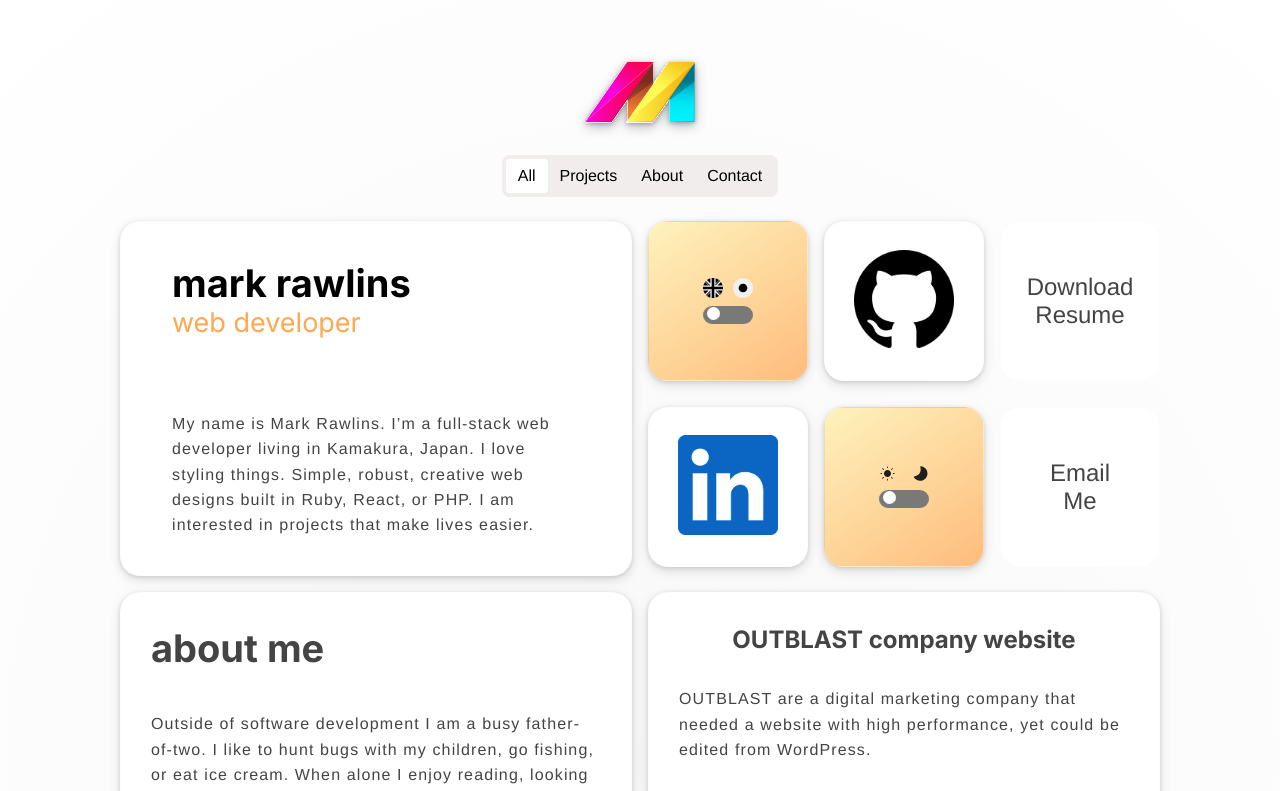
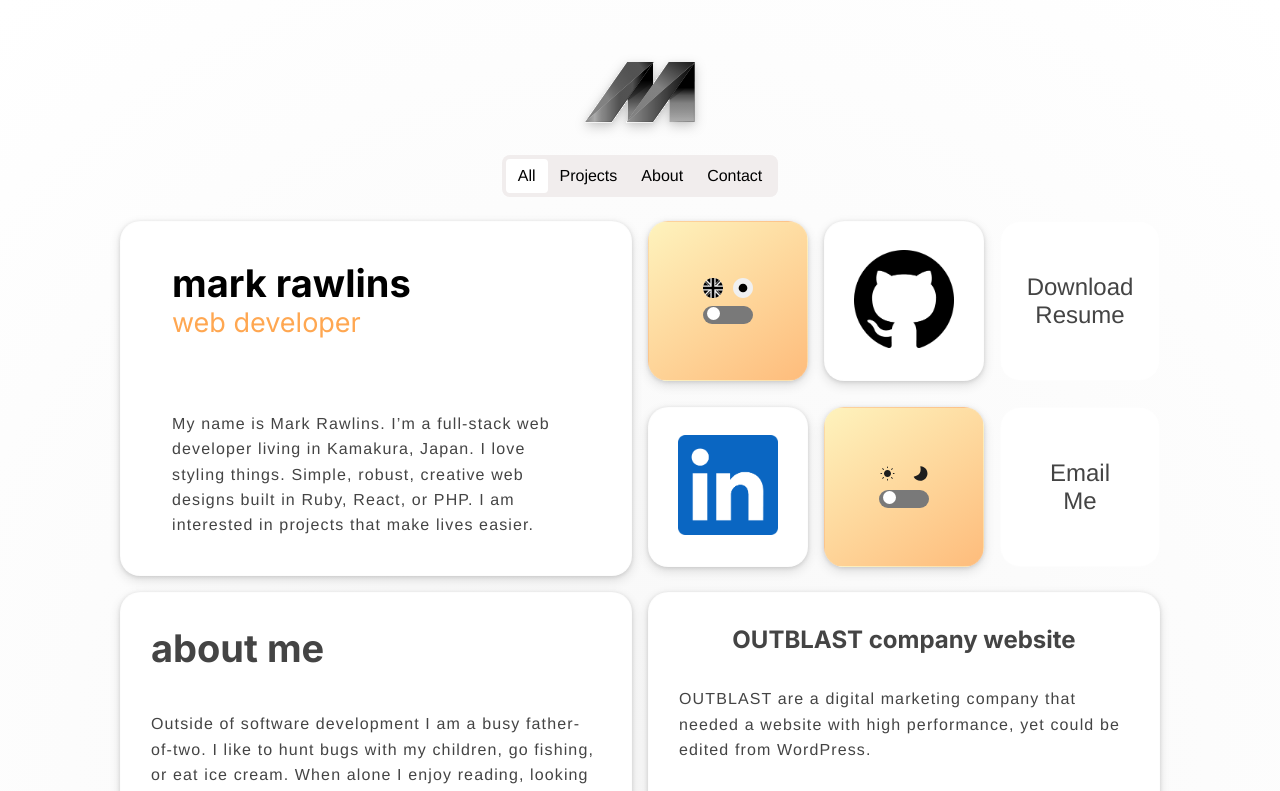
Before and after one commit to 5F8575tree/my-portfolio, a Next.js app: page / in a window 1280 px wide. Shown: the top 791 px of the page. Built offline with nearby package versions, Linux system fonts and the light colour scheme; a web font is replaced by a local one.

Commit message:
change to dark logo

```diff
--- a/src/app/components/Name.js
+++ b/src/app/components/Name.js
@@ -1,5 +1,5 @@
 const Name = () => {
-  return <img src="/logo-name.svg" />;
+  return <img src="/logo.svg" />;
 };
 
 export default Name;
```
Also changed, not shown: public/logo.svg.
